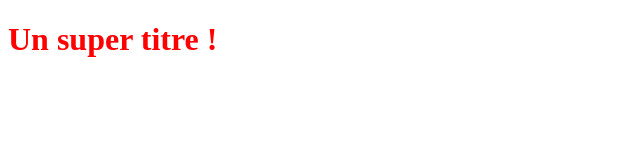
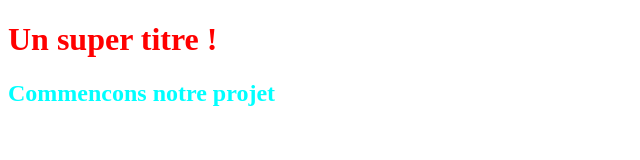
Before and after one commit to Awasamassa/OpenclassroomsProject, a plain HTML site: page index.html in a window 1280 px wide. Shown: the whole page, without its empty margins (0-640 px from the left). Drawn offline with Linux system fonts and the light colour scheme.

Commit message:
Réalisation de la partie cagnotte côté front end

```diff
--- a/index.html
+++ b/index.html
@@ -6,5 +6,6 @@
 </head>
 <body>
    <h1>Un super titre !</h1>
+   <h2>Commencons notre projet</h2>
 </body>
 </html>
--- a/styles.css
+++ b/styles.css
@@ -1,3 +1,6 @@
 h1 {
     color: red;
  }
+h2 {
+    color:aqua;
+ }
```
